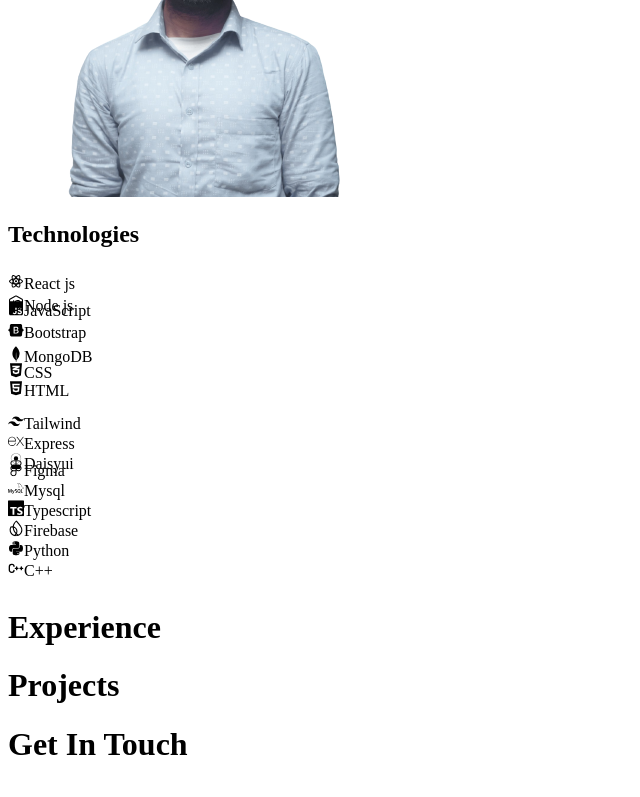
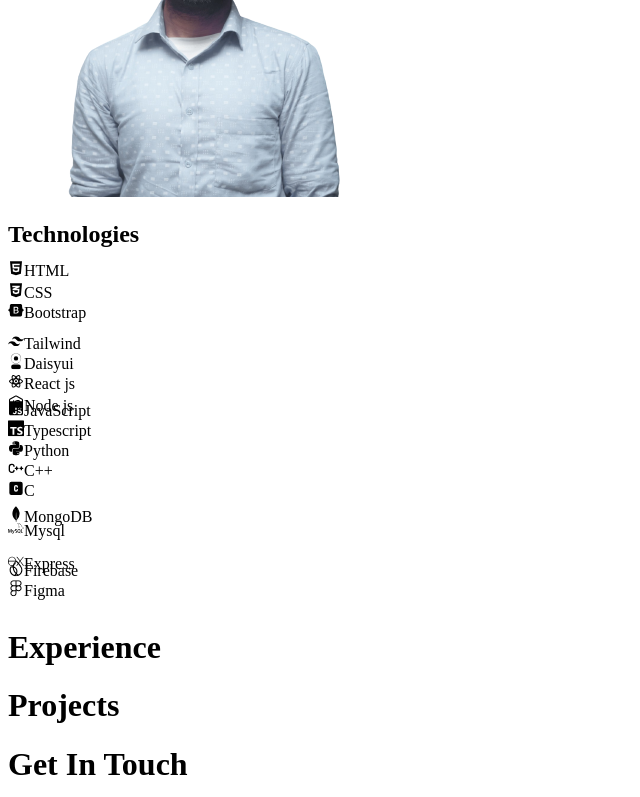
Before and after one commit to Sawom/Portfolio, a React (Vite) app: page / in a window 1280 px wide. Shown: the part 450-1247 px from the top of the page, without its empty margins (0-640 px from the left). Built offline with nearby package versions, Linux system fonts and the light colour scheme; the HTML template or start-up script is replaced by a standard one.

Commit message:
re arrange tech

```diff
--- a/src/components/Tech.jsx
+++ b/src/components/Tech.jsx
@@ -1,13 +1,9 @@
-import { RiReactjsLine } from "react-icons/ri";
-import { FaNodeJs,FaFigma,FaPython } from "react-icons/fa";
-import { FaJsSquare } from "react-icons/fa";
-import { FaBootstrap } from "react-icons/fa";
-import { FaCss3Alt } from "react-icons/fa";
-import { FaHtml5 } from "react-icons/fa";
-import { RiTailwindCssFill } from "react-icons/ri";
+import { FaNodeJs,FaHtml5,FaFigma,FaPython,FaJsSquare,FaBootstrap,FaCss3Alt } from "react-icons/fa";
+import { RiTailwindCssFill, RiReactjsLine } from "react-icons/ri";
+import { SiExpress, SiDaisyui,SiMongodb,SiMysql,SiTypescript, SiFirebase } from "react-icons/si";
+import { TbBrandCpp, TbSquareLetterCFilled  } from "react-icons/tb";
 import { motion } from "framer-motion";
-import { SiExpress, SiDaisyui,SiMongodb,SiMysql,SiTypescript, SiFirebase } from "react-icons/si";
-import { TbBrandCpp } from "react-icons/tb";
+
 
 const iconvarriant = (duration) =>({
     initial:{y:-10},
@@ -22,8 +18,6 @@
     },
 });
 
-
-
 const Tech = () => {
   return (
     <div className="border-b border-neutral-800 pb-24">
@@ -31,66 +25,43 @@
             whileInView={{opacity:1 , y:0}}
             initial={{opacity:0 , y:-100}}
             transition={{duration:1.5}}
-        className="my-20 text-center text-4xl">Technologies</motion.h2>
-        <div className="flex flex-wrap items-center justify-center gap-5">
-
-            <motion.div variants={iconvarriant(2.5)} animate="animate" initial="initial" className="rounded-2xl text-center border-4 p-4 border-neutral-800">
-                <RiReactjsLine className="text-7xl text-cyan-400" />
-                React js
-            </motion.div>
-
-            <motion.div variants={iconvarriant(3)} animate="animate" initial="initial" className="rounded-2xl text-center border-4 p-4 border-neutral-800">
-                <FaNodeJs className="text-7xl text-green-500" />
-                Node js
-            </motion.div>
-
-            <motion.div variants={iconvarriant(5)} animate="animate" initial="initial" className="rounded-2xl text-center border-4 p-4 border-neutral-800">
-                <FaJsSquare className="text-7xl text-yellow-400" />
-                JavaScript
-            </motion.div>
-            <motion.div variants={iconvarriant(2)} animate="animate" initial="initial" className="rounded-2xl text-center border-4 p-4 border-neutral-800">
-                <FaBootstrap className="text-7xl text-purple-500" />
-                Bootstrap
-            </motion.div>
-            <motion.div variants={iconvarriant(4)} animate="animate" initial="initial" className="rounded-2xl text-center border-4 p-4 border-neutral-800">
-                <SiMongodb className="text-7xl text-green-400" />
-                MongoDB
+        className="my-10 text-center text-4xl">Technologies</motion.h2>
+        <div className="flex flex-wrap items-center justify-center gap-6">
+            <motion.div  variants={iconvarriant(5)} animate="animate" initial="initial" className="rounded-2xl text-center border-4 p-4 border-neutral-800">
+                <FaHtml5 className="text-7xl text-orange-500" />
+                HTML
             </motion.div>
             <motion.div variants={iconvarriant(2)} animate="animate" initial="initial" className="rounded-2xl text-center border-4 p-4 border-neutral-800">
                 <FaCss3Alt className="text-7xl text-blue-500" />
                 CSS
             </motion.div>
-            <motion.div  variants={iconvarriant(5)} animate="animate" initial="initial" className="rounded-2xl text-center border-4 p-4 border-neutral-800">
-                <FaHtml5 className="text-7xl text-orange-500" />
-                HTML
+            <motion.div variants={iconvarriant(2)} animate="animate" initial="initial" className="rounded-2xl text-center border-4 p-4 border-neutral-800">
+                <FaBootstrap className="text-7xl text-purple-500" />
+                Bootstrap
             </motion.div>
             <motion.div  variants={iconvarriant(2.5)} animate="animate" initial="initial" className="rounded-2xl text-center border-4 p-4 border-neutral-800">
                 <RiTailwindCssFill className="text-7xl text-blue-400" />
                 Tailwind
             </motion.div>
             <motion.div  variants={iconvarriant(2.5)} animate="animate" initial="initial" className="rounded-2xl text-center border-4 p-4 border-neutral-800">
-                <SiExpress className="text-7xl text-green-500" />
-                Express
-            </motion.div>
-            <motion.div  variants={iconvarriant(2.5)} animate="animate" initial="initial" className="rounded-2xl text-center border-4 p-4 border-neutral-800">
                 <SiDaisyui className="text-7xl text-green-300" />
                 Daisyui
             </motion.div>
-            <motion.div  variants={iconvarriant(5)} animate="animate" initial="initial" className="rounded-2xl text-center border-4 p-4 border-neutral-800">
-                <FaFigma className="text-7xl text-orange-400 " />
-                Figma
+            <motion.div variants={iconvarriant(2.5)} animate="animate" initial="initial" className="rounded-2xl text-center border-4 p-4 border-neutral-800">
+                <RiReactjsLine className="text-7xl text-cyan-400" />
+                React js
             </motion.div>
-            <motion.div  variants={iconvarriant(5)} animate="animate" initial="initial" className="rounded-2xl text-center border-4 p-4 border-neutral-800">
-                <SiMysql className="text-7xl text-blue-400" />
-                Mysql
+            <motion.div variants={iconvarriant(3)} animate="animate" initial="initial" className="rounded-2xl text-center border-4 p-4 border-neutral-800">
+                <FaNodeJs className="text-7xl text-green-500" />
+                Node js
+            </motion.div>
+            <motion.div variants={iconvarriant(5)} animate="animate" initial="initial" className="rounded-2xl text-center border-4 p-4 border-neutral-800">
+                <FaJsSquare className="text-7xl text-yellow-400" />
+                JavaScript
             </motion.div>
             <motion.div  variants={iconvarriant(5)} animate="animate" initial="initial" className="rounded-2xl text-center border-4 p-4 border-neutral-800">
                 <SiTypescript className="text-7xl text-blue-500" />
                 Typescript
-            </motion.div>
-            <motion.div  variants={iconvarriant(5)} animate="animate" initial="initial" className="rounded-2xl text-center border-4 p-4 border-neutral-800">
-                <SiFirebase className="text-7xl text-red-400" />
-                Firebase
             </motion.div>
             <motion.div  variants={iconvarriant(5)} animate="animate" initial="initial" className="rounded-2xl text-center border-4 p-4 border-neutral-800">
                 <FaPython className="text-7xl text-blue-400" />
@@ -100,9 +71,33 @@
                 <TbBrandCpp className="text-7xl text-blue-600" />
                 C++
             </motion.div>
+            <motion.div  variants={iconvarriant(5)} animate="animate" initial="initial" className="rounded-2xl text-center border-4 p-4 border-neutral-800">
+                <TbSquareLetterCFilled className="text-7xl text-blue-600" />
+                C
+            </motion.div>
+            <motion.div variants={iconvarriant(4)} animate="animate" initial="initial" className="rounded-2xl text-center border-4 p-4 border-neutral-800">
+                <SiMongodb className="text-7xl text-green-400" />
+                MongoDB
+            </motion.div>
+            <motion.div  variants={iconvarriant(5)} animate="animate" initial="initial" className="rounded-2xl text-center border-4 p-4 border-neutral-800">
+                <SiMysql className="text-7xl text-blue-400" />
+                Mysql
+            </motion.div>
+            <motion.div  variants={iconvarriant(2.5)} animate="animate" initial="initial" className="rounded-2xl text-center border-4 p-4 border-neutral-800">
+                <SiExpress className="text-7xl text-green-500" />
+                Express
+            </motion.div>
+            <motion.div  variants={iconvarriant(5)} animate="animate" initial="initial" className="rounded-2xl text-center border-4 p-4 border-neutral-800">
+                <SiFirebase className="text-7xl text-red-400" />
+                Firebase
+            </motion.div>
+            <motion.div  variants={iconvarriant(5)} animate="animate" initial="initial" className="rounded-2xl text-center border-4 p-4 border-neutral-800">
+                <FaFigma className="text-7xl text-orange-400 " />
+                Figma
+            </motion.div>
         </div>
     </div>
   )
 }
 
-export default Tech
+export default Tech;
```
